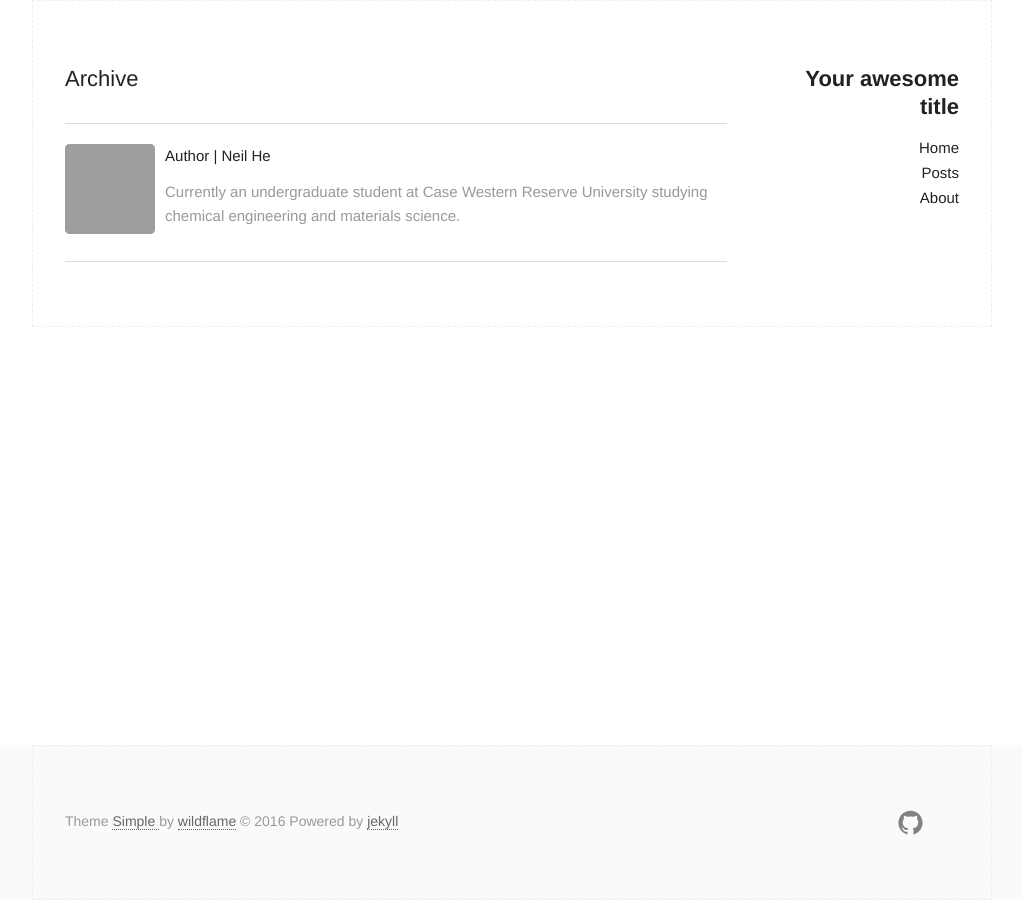
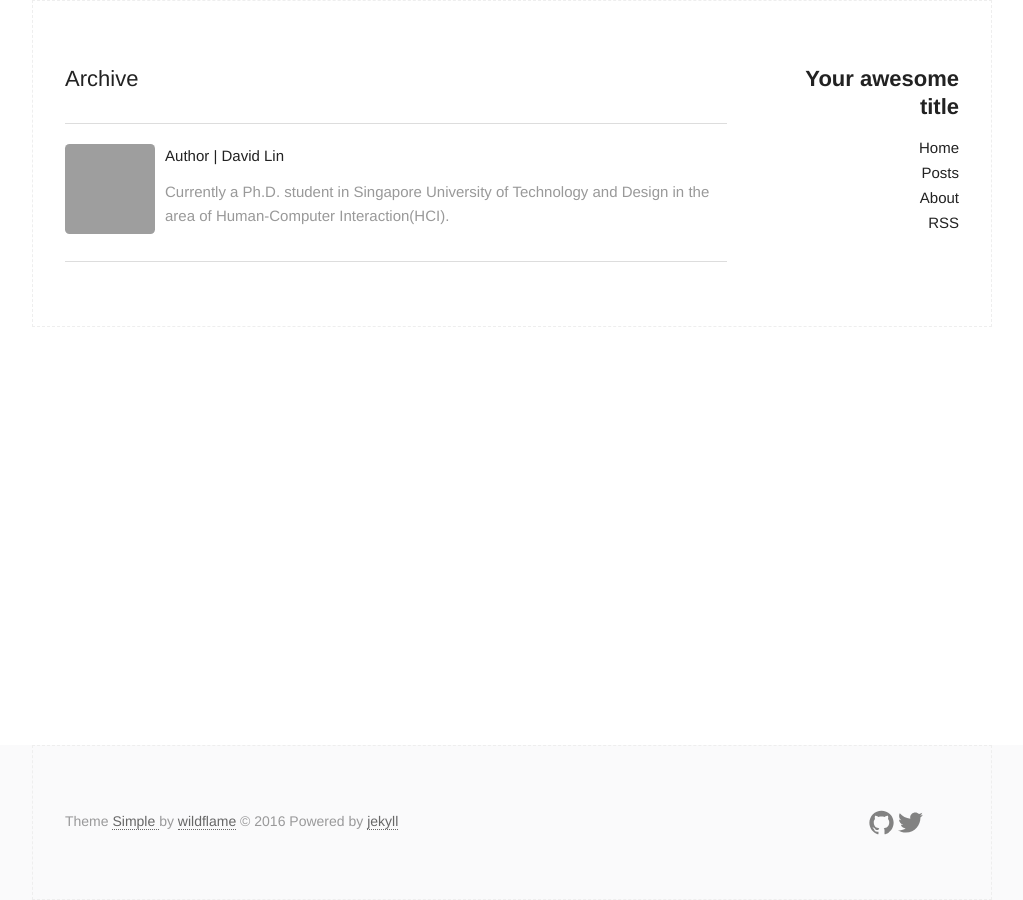
Before and after one commit to neilqhe/neilqhe.github.io, a Jekyll site: the page built from archive.html, in a window 1280 px wide. Shown: the whole page, without its empty margins (128-1151 px from the left). Built offline with Jekyll 4.4.1, drawn with Linux system fonts in a browser that asks for light colours; grey boxes are pictures that could not be loaded.

Commit message:
Replacing directly from simple
Hope the files overwrite?

```diff
--- a/_includes/author.html
+++ b/_includes/author.html
@@ -1,9 +1,9 @@
 <section class="author">
-  <div class="authorimage box" style="background: url({{site.baseurl}}/assets/img/neil.jpg)"></div>
+  <div class="authorimage box" style="background: url({{site.baseurl}}/assets/img/Taffy.jpg)"></div>
   <div class="authorinfo box">
-    <p>Author | Neil He</p>
+    <p>Author | David Lin</p>
     <p class="bio">
-      Currently an undergraduate student at Case Western Reserve University studying chemical engineering and materials science.
+      Currently a Ph.D. student in Singapore University of Technology and Design in the area of Human-Computer Interaction(HCI).
     </p>
   </div>
 </section>
--- a/_includes/footer.html
+++ b/_includes/footer.html
@@ -13,6 +13,9 @@
         {% if site.github_username %}
         {% include icon-github.html username=site.github_username %}
         {% endif %}
+        {% if site.twitter_username %}
+        {% include icon-twitter.html username=site.twitter_username %}
+        {% endif %}
       </section>
     </div>
   </div>
--- a/_includes/head.html
+++ b/_includes/head.html
@@ -15,4 +15,5 @@
 
   <link rel="stylesheet" href="{{ "/css/main.css" | prepend: site.baseurl }}">
   <link rel="canonical" href="{{ page.url | replace:'index.html','' | prepend: site.baseurl | prepend: site.url }}">
+  <link rel="alternate" type="application/rss+xml" title="{{ site.title }}" href="{{ "/feed.xml" | prepend: site.baseurl | prepend: site.url }}">
 </head>
--- a/_includes/header.html
+++ b/_includes/header.html
@@ -20,6 +20,7 @@
           <li><a href="{{ "/" | prepend: site.baseurl }}">Home</a></li>
           <li><a href="{{ "/archive" | prepend: site.baseurl }}">Posts</a></li>
           <li><a href="{{ "/about" | prepend: site.baseurl }}">About</a></li>
+          <li><a href="{{ "/feed.xml" | prepend: site.baseurl }}">RSS</a></li>
         </ul>
       </nav>
     </div>
```
